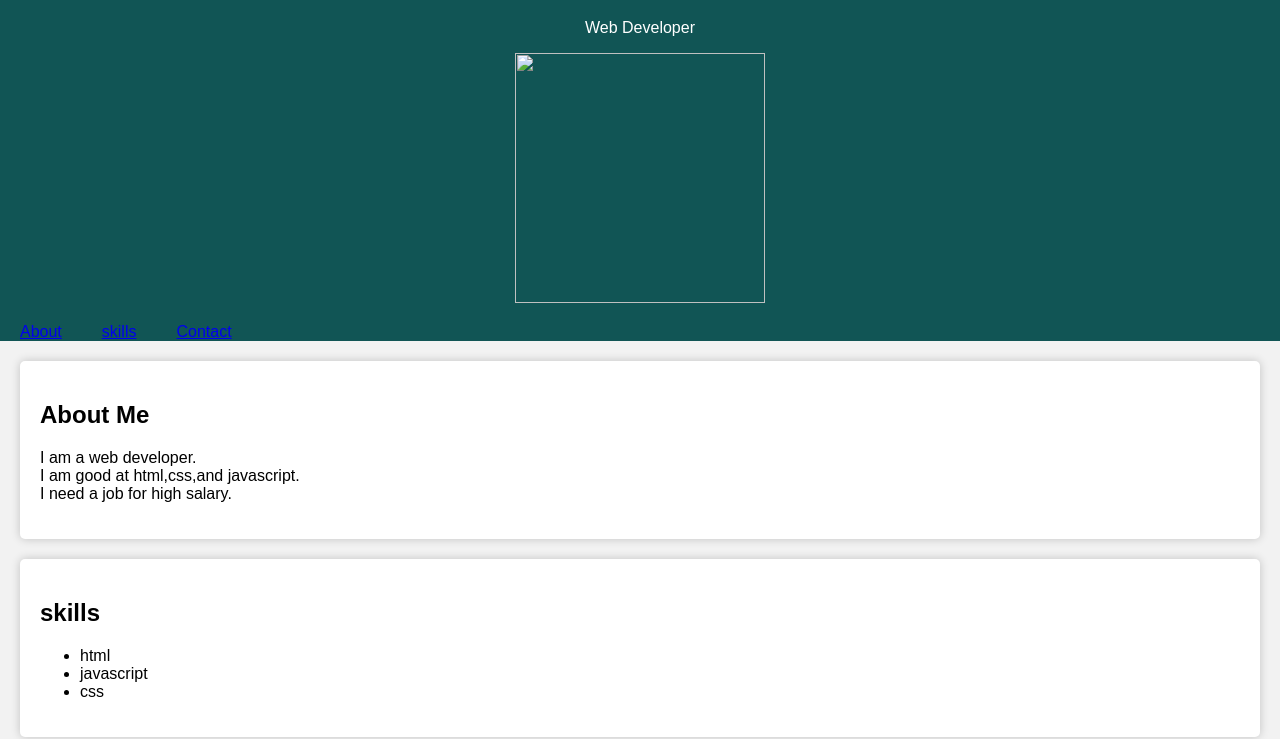
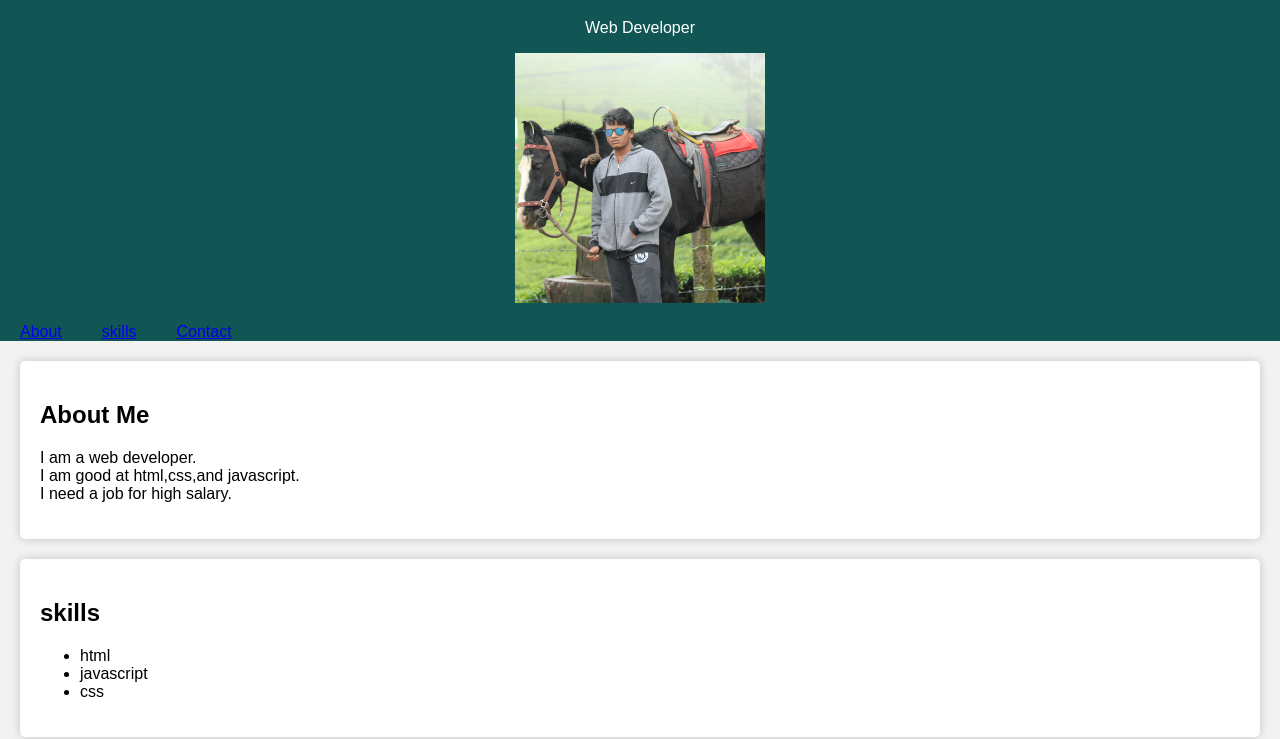
Before and after one commit to arsheth12345/Portfolio, a plain HTML site: page index.html in a window 1280 px wide. Shown: the part 61-800 px from the top of the page. Drawn offline with Linux system fonts and the light colour scheme.

Commit message:
Update index.html

```diff
--- a/index.html
+++ b/index.html
@@ -10,7 +10,7 @@
     <header align="center">
 	<h1>Arsheth mohideen</h1>
         <p>Web Developer</p>
-		<img src="img.jpg" width="250" height="250">
+		<img src="IMG_20231002_214749_101.jpg" width="250" height="250">
         <nav>
             <ul>
                 <li><a href="#about">About</a></li>
```
